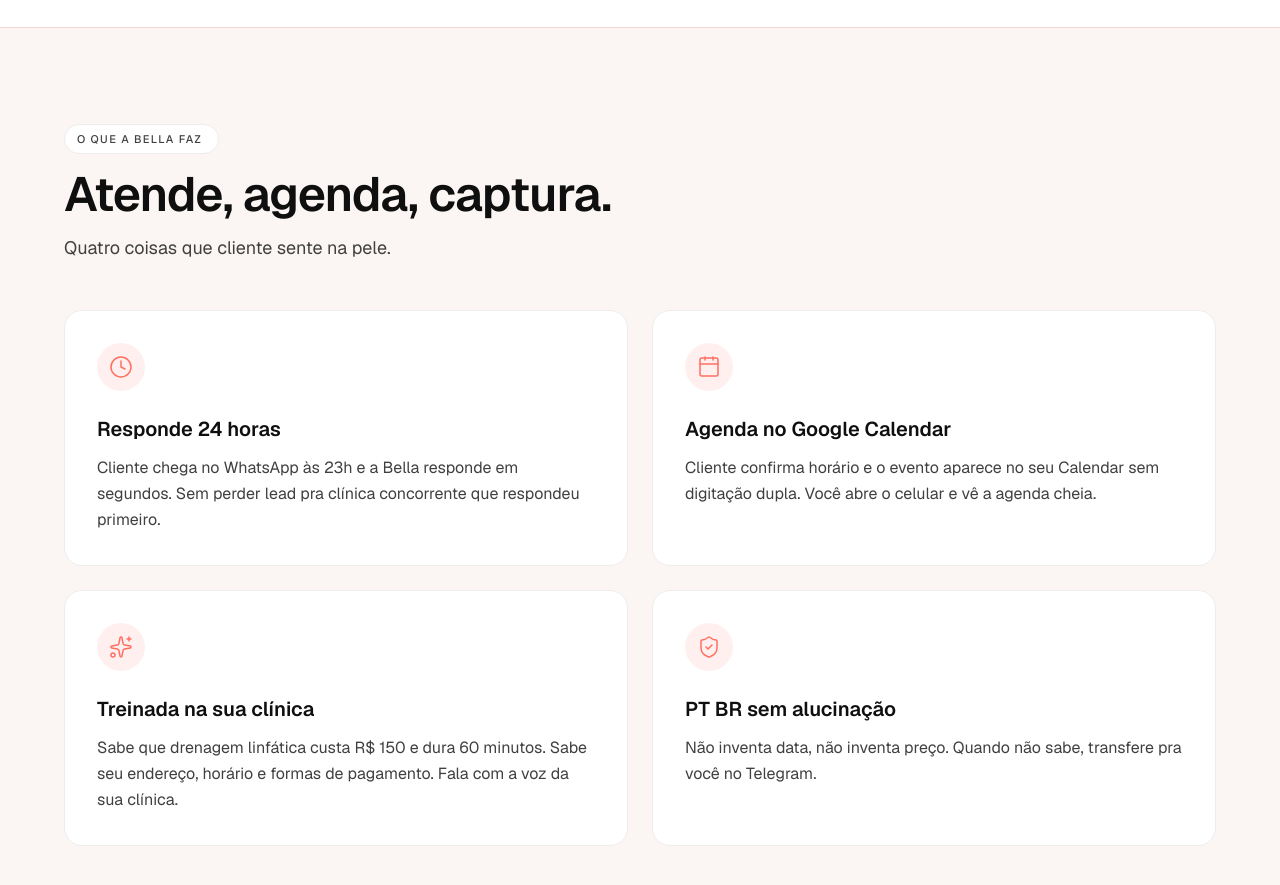
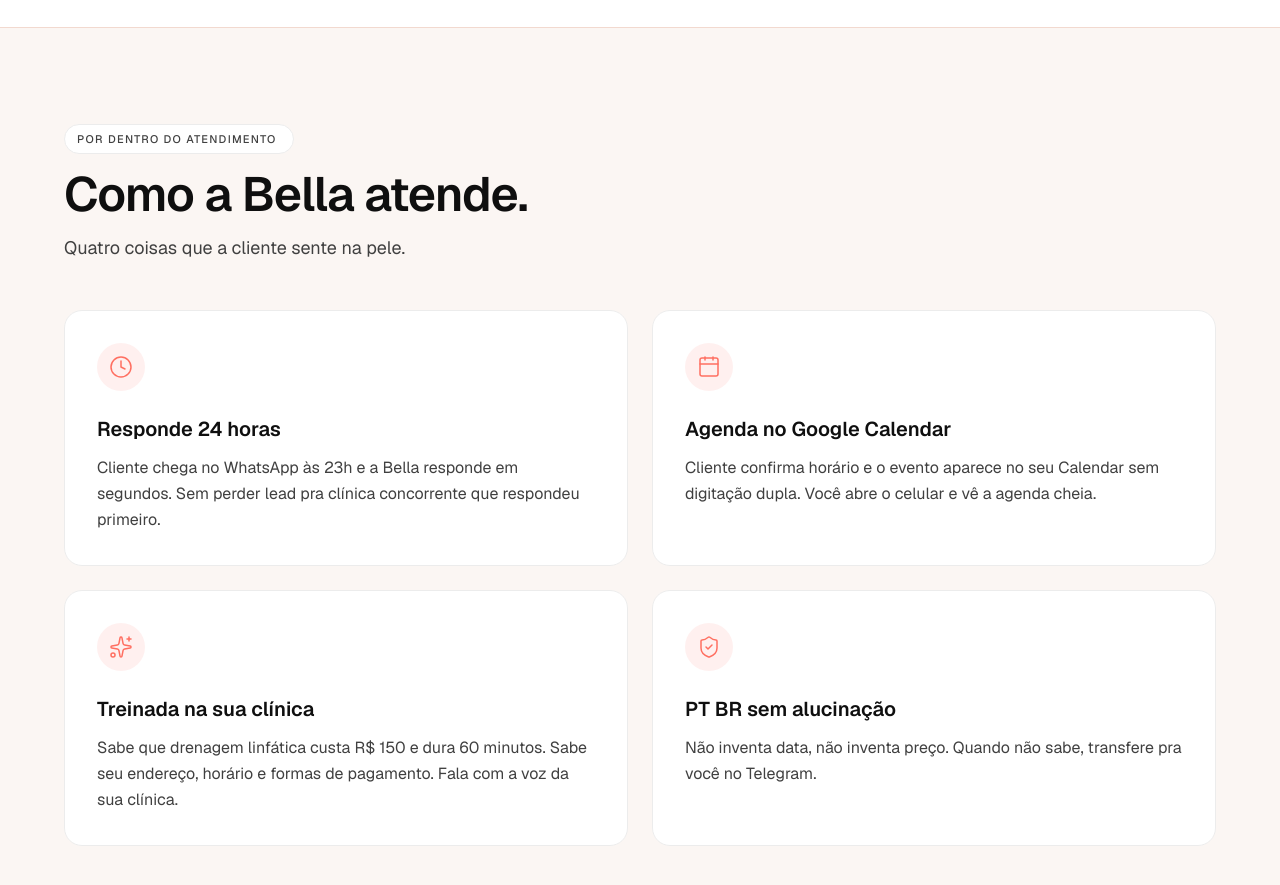
Before and after one commit to savinoo/bella-landing, a Next.js app: page / in a window 1280 px wide. Shown: the part 1700-2585 px from the top of the page. Built offline with nearby package versions, Linux system fonts and the light colour scheme; no server answers.

Commit message:
landing: ValueBullets vira o detalhe do Atende (tira o triade concorrente)

```diff
--- a/components/ValueBullets.tsx
+++ b/components/ValueBullets.tsx
@@ -36,12 +36,12 @@
     <section className="px-6 py-24">
       <div className="max-w-6xl mx-auto">
         <div className="max-w-2xl">
-          <Eyebrow>O que a Bella faz</Eyebrow>
+          <Eyebrow>Por dentro do atendimento</Eyebrow>
           <h2 className="mt-4 text-3xl md:text-5xl font-semibold tracking-[-0.02em] text-[#0F0F0F]">
-            Atende, agenda, captura.
+            Como a Bella atende.
           </h2>
           <p className="mt-4 text-lg text-[#404040]">
-            Quatro coisas que cliente sente na pele.
+            Quatro coisas que a cliente sente na pele.
           </p>
         </div>
 
```
